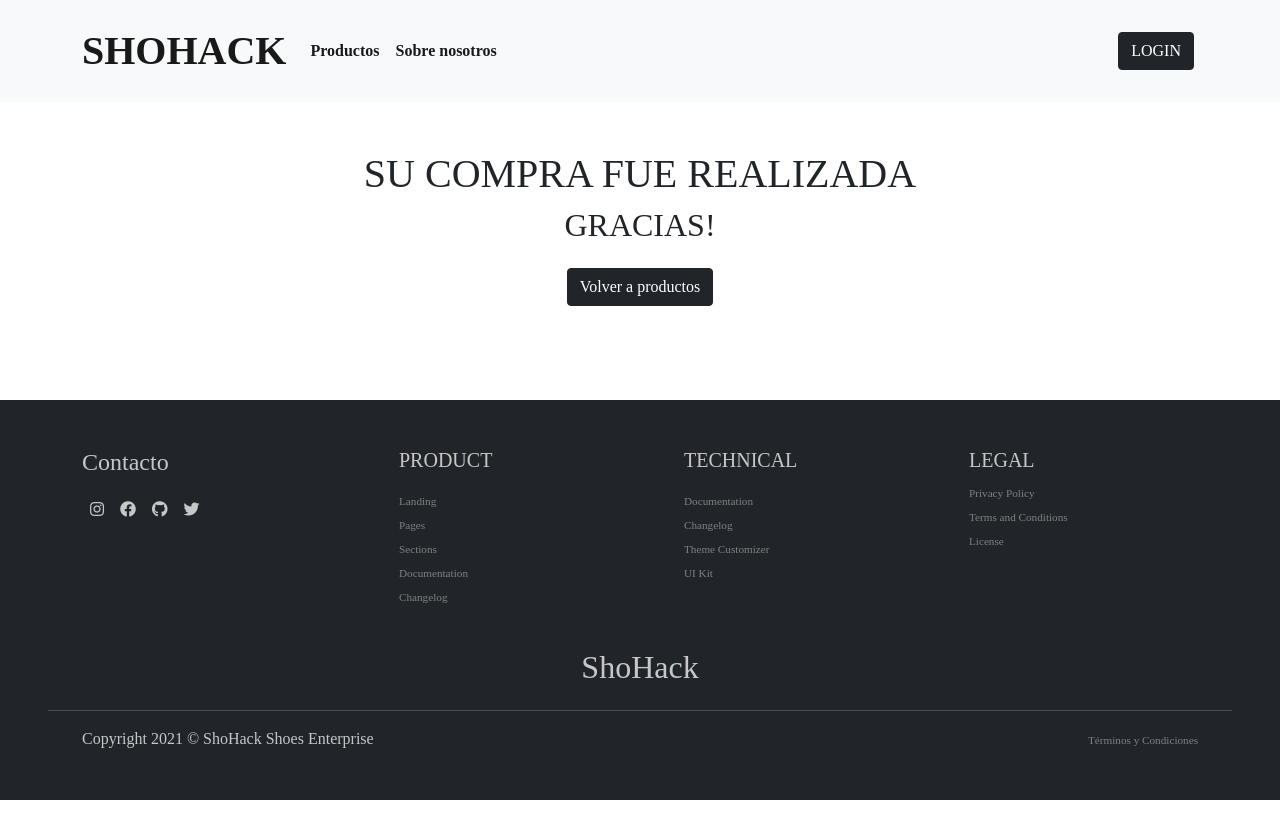
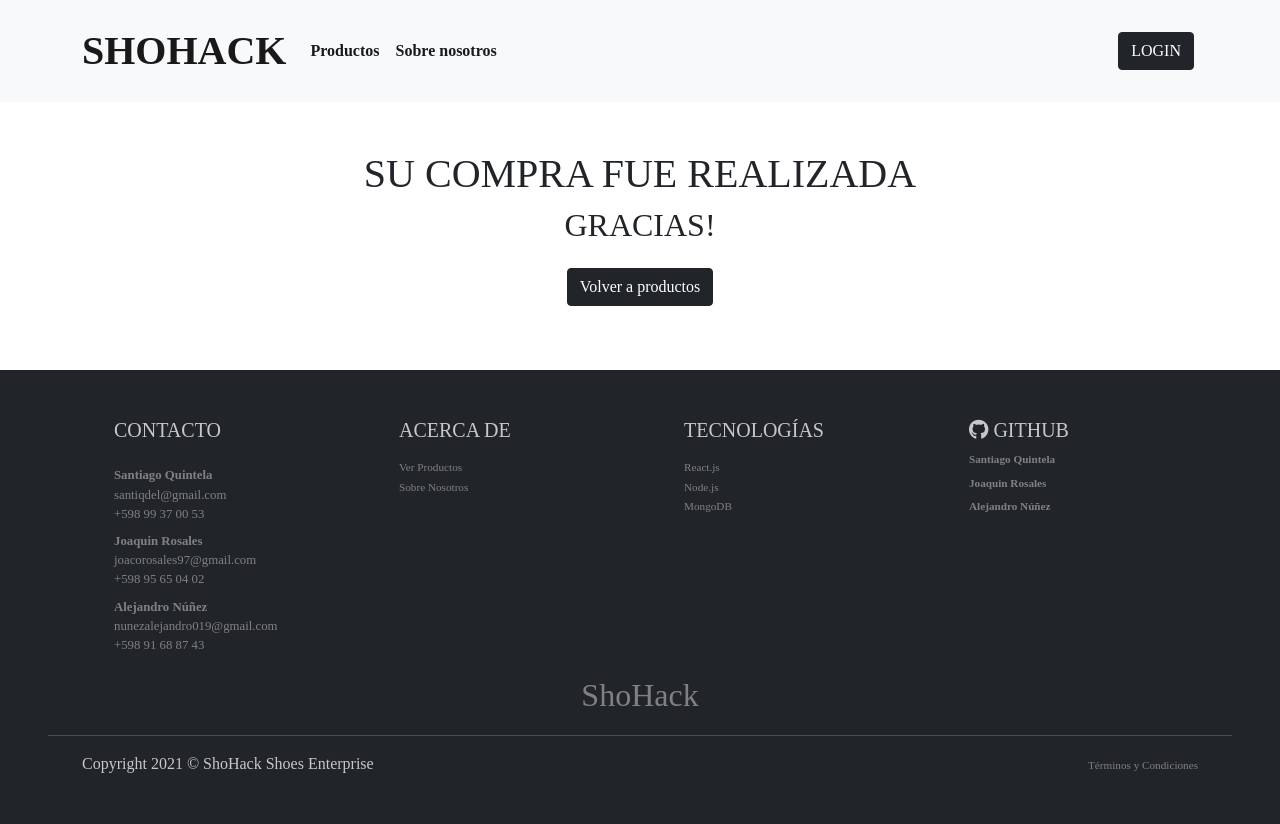
Before and after one commit to AleNunez7/FrontECommerce, a React (Create React App) app in the folder react-shohack/: page /success in a window 1280 px wide. Before the commit the page ends 800 px from the top, so only its background shows below. Built offline with nearby package versions, Linux system fonts and the light colour scheme; a web font is replaced by a local one.

Commit message:
se terminó el footer

```diff
--- a/react-shohack/src/App.css
+++ b/react-shohack/src/App.css
@@ -20,12 +20,13 @@
 footer {
   color: rgb(199, 199, 199);
   font-size: 1rem;
-  height: 400px;
   margin-top: auto;
 }
 footer ul li {
   list-style: none;
   padding: 0;
+  font-size: 0.8rem;
+  color: grey;
 }
 footer a {
   text-decoration: none;
@@ -33,8 +34,7 @@ footer a {
   color: grey;
 }
 footer a:hover {
-  text-decoration: underline;
-  color: grey;
+  color: white;
 }
 
 /* Fin del Footer */
--- a/react-shohack/src/Components/Home/Footer/Footer.jsx
+++ b/react-shohack/src/Components/Home/Footer/Footer.jsx
@@ -5,67 +5,90 @@ function Footer() {
         <div className="container">
           <div className="row">
             <div className="col-sm-3">
-              <h4 className="mb-3">Contacto</h4>
-              <i className="fab fa-instagram p-2"></i>
-              <i className="fab fa-facebook p-2"></i>
-              <i className="fab fa-github p-2"></i>
-              <i className="fab fa-twitter p-2"></i>
+              <ul>
+                <h5 className="mb-3">CONTACTO</h5>
+                <li className="fw-bold pt-2">Santiago Quintela</li>
+                <li>santiqdel@gmail.com</li>
+                <li>+598 99 37 00 53</li>
+
+                <li className="fw-bold pt-2">Joaquin Rosales</li>
+                <li>joacorosales97@gmail.com</li>
+                <li>+598 95 65 04 02</li>
+
+                <li className="fw-bold pt-2">Alejandro Núñez</li>
+                <li>nunezalejandro019@gmail.com</li>
+                <li>+598 91 68 87 43</li>
+              </ul>
             </div>
             <div className="col-sm-3">
               <ul>
-                <h5 className="mb-3">PRODUCT</h5>
+                <h5 className="mb-3">ACERCA DE</h5>
                 <li>
-                  <a href="">Landing</a>
+                  <a className="pt-2 text-decoration-none" href="/productos">
+                    Ver Productos
+                  </a>
                 </li>
                 <li>
-                  <a href="">Pages</a>
-                </li>
-                <li>
-                  <a href="">Sections</a>
-                </li>
-                <li>
-                  <a href="">Documentation</a>
-                </li>
-                <li>
-                  <a href="">Changelog</a>
+                  <a className="pt-2 text-decoration-none" href="/sobre-nosotros">
+                    Sobre Nosotros
+                  </a>
                 </li>
               </ul>
             </div>
             <div className="col-sm-3">
               <ul>
-                <h5 className="mb-3">TECHNICAL</h5>
+                <h5 className="mb-3">TECNOLOGÍAS</h5>
                 <li>
-                  <a href="">Documentation</a>
+                  <a
+                    className="text-decoration-none"
+                    href="https://es.reactjs.org/docs/getting-started.html"
+                  >
+                    React.js
+                  </a>
                 </li>
                 <li>
-                  <a href="">Changelog</a>
+                  <a className="text-decoration-none" href="https://nodejs.org/es/docs/">
+                    Node.js
+                  </a>
                 </li>
                 <li>
-                  <a href="">Theme Customizer</a>
-                </li>
-                <li>
-                  <a href="">UI Kit</a>
+                  <a className="text-decoration-none" href="https://docs.mongodb.com/manual/">
+                    MongoDB
+                  </a>
                 </li>
               </ul>
             </div>
             <div class="col-sm-3">
               <ul>
-                <h5>LEGAL</h5>
-                <li>
-                  <a href="">Privacy Policy</a>
+                <h5>
+                  <i class="fab fa-github"></i> GITHUB
+                </h5>
+                <li className="my-1">
+                  <a
+                    className="fw-bold text-decoration-none"
+                    href="https://github.com/SantiagoQuintela"
+                  >
+                    Santiago Quintela
+                  </a>
                 </li>
-                <li>
-                  <a href="">Terms and Conditions</a>
+                <li className="fw-bold my-1">
+                  <a className="fw-bold text-decoration-none" href="https://github.com/rotza1802">
+                    Joaquin Rosales
+                  </a>
                 </li>
-                <li>
-                  <a href="">License</a>
+                <li className="fw-bold my-1">
+                  <a className="fw-bold text-decoration-none " href="https://github.com/AleNunez7">
+                    Alejandro Núñez
+                  </a>
                 </li>
               </ul>
             </div>
           </div>
         </div>
         <div className="text-center">
-          <h2 className="m-4">ShoHack</h2>
+          <a href="/" className="fs-2 m-4 text-decoration-none">
+            ShoHack
+          </a>
         </div>
         <hr />
         <div className="container">
--- a/react-shohack/src/Components/Home/Navbar/Navbar.jsx
+++ b/react-shohack/src/Components/Home/Navbar/Navbar.jsx
@@ -42,27 +42,16 @@ function Navbar() {
 
           <div className="collapse navbar-collapse" id="navbarNavAltMarkup">
             <div className="navbar-nav ">
-              <a
-                className="nav nav-link active "
-                aria-current="page"
-                href="/productos"
-              >
+              <a className="nav nav-link active " aria-current="page" href="/productos">
                 Productos
               </a>
-              <a
-                className="nav-link active "
-                aria-current="page"
-                href="/sobre-nosotros"
-              >
+              <a className="nav-link active " aria-current="page" href="/sobre-nosotros">
                 Sobre nosotros
               </a>
             </div>
             {user ? (
               <div className="ms-auto">
-                <Link
-                  to="/carrito"
-                  className="text-decoration-none text-dark pe-1"
-                >
+                <Link to="/carrito" className="text-decoration-none text-dark pe-1">
                   <button className="bg-light btnShoppingCart position-relative">
                     <i className="fas fa-shopping-cart "></i>
                     <span className="position-absolute top-50 start-0 translate-middle p-2">
@@ -70,7 +59,7 @@ function Navbar() {
                     </span>
                   </button>
                 </Link>
-                <span className="pe-3 fw-bold fs-5">{user.username}</span>
+                <span className="pe-3 fw-bold fs-5 text-uppercase">{user.username}</span>
                 <Link
                   to="/login"
                   onClick={() => dispatch({ type: "REMOVE_USER" })}
@@ -81,10 +70,7 @@ function Navbar() {
               </div>
             ) : (
               <div className="ms-auto">
-                <Link
-                  to="/login"
-                  className="btn btn-dark text-white rounded me-1"
-                >
+                <Link to="/login" className="btn btn-dark text-white rounded me-1">
                   LOGIN
                 </Link>
               </div>
```
